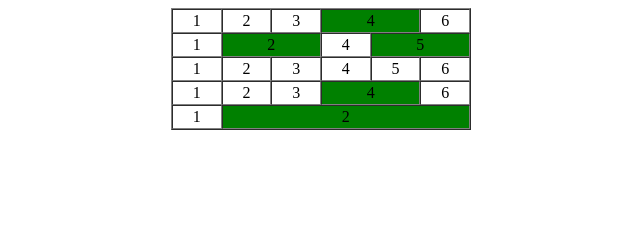
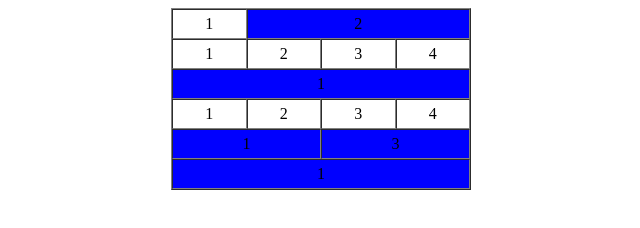
Before and after one commit to sudhir9325/Batch5_Front-End-Development, a plain HTML site: page Gobinath.P/HTML-Table/index.html in a window 1280 px wide. Shown: the whole page, without its empty margins (319-959 px from the left). Drawn offline with Linux system fonts and the light colour scheme.

Commit message:
commit.table

```diff
--- a/Gobinath.P/HTML-Table/index.html
+++ b/Gobinath.P/HTML-Table/index.html
@@ -6,39 +6,35 @@
 <meta name="Author" content="">
 <meta name="Keywords" content="">
 <meta name="Description" content="">
-<title>table3</title>
-<table cellspacing="0" cellpadding="2" border="1" width="300" align="center">
+<title>table1</title>
+</head>
+<body>
+<table cellspacing="0" cellpadding="5" border="1" width="300" align="center">
 	<tr>
 		<td align="center">1</td>
-		<td align="center">2</td>
-		<td align="center">3</td>
-		<td colspan="2" align="center" bgcolor="green">4</td>
-		<td align="center">6</td>
-	</tr>
-	<tr>
-		<td align="center">1</td>
-		<td colspan="2" align="center" bgcolor="green">2</td>
-		<td align="center">4</td>
-		<td colspan="2" align="center" bgcolor="green">5</td>
+		<td colspan="3" align="center" bgcolor="blue">2</td>
 	</tr>
 	<tr>
 		<td align="center">1</td>
 		<td align="center">2</td>
 		<td align="center">3</td>
 		<td align="center">4</td>
-		<td align="center">5</td>
-		<td align="center">6</td>
+	</tr>
+	<tr>
+		<td colspan="4" align="center" bgcolor="blue">1</td>
 	</tr>
 	<tr>
 		<td align="center">1</td>
 		<td align="center">2</td>
 		<td align="center">3</td>
-		<td colspan="2" align="center" bgcolor="green">4</td>
-		<td align="center">6</td>
+		<td align="center">4</td>
 	</tr>
 	<tr>
-		<td align="center">1</td>
-		<td colspan="5" align="center" bgcolor="green">2</td>
+		<td colspan="2" align="center" bgcolor="blue">1</td>
+		<td colspan="2" align="center" bgcolor="blue">3</td>
+	</tr>
+	<tr>
+		<td colspan="4" align="center" bgcolor="blue">1</td>
 	</tr>
 </table>
 </body>
```
